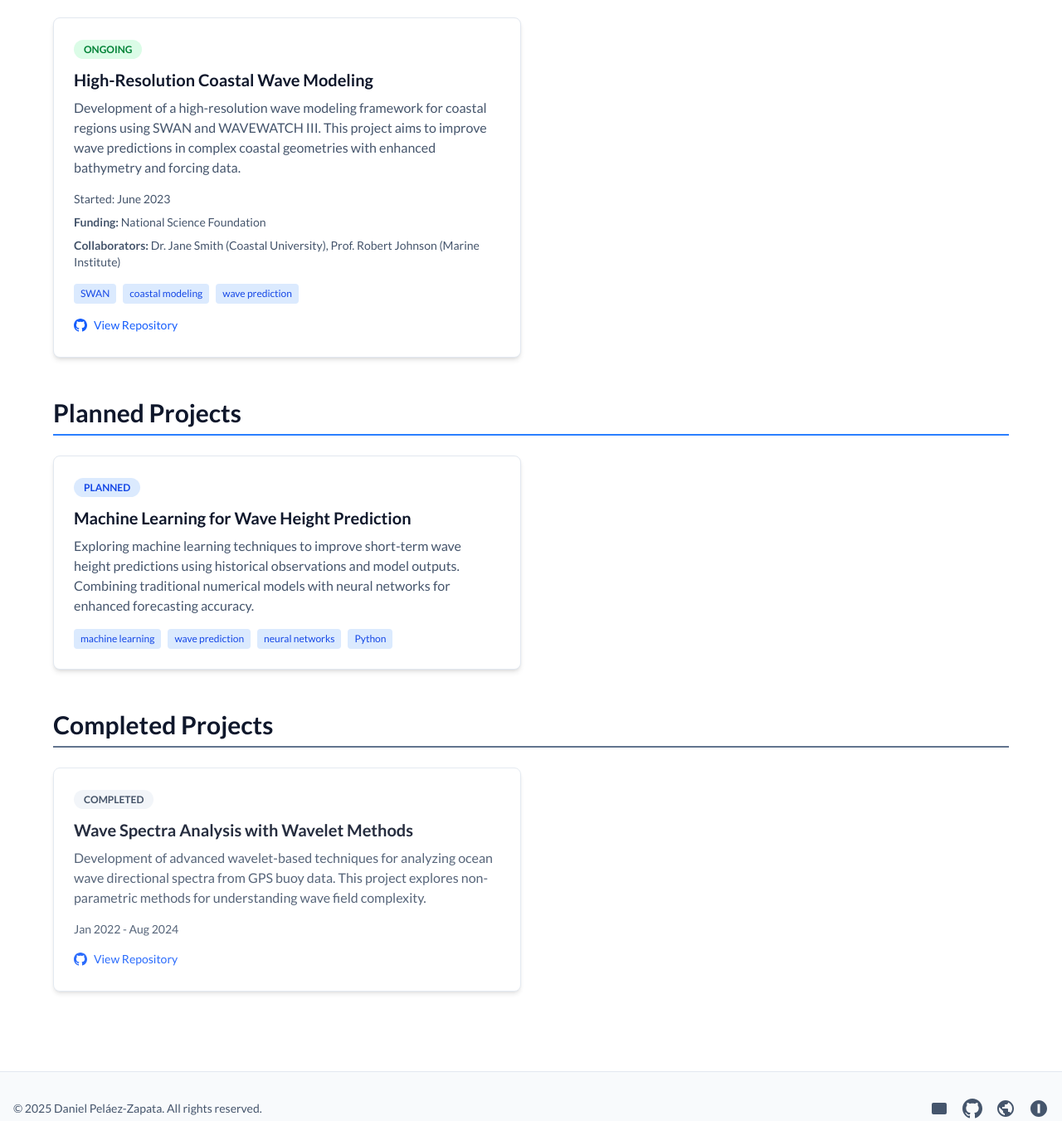
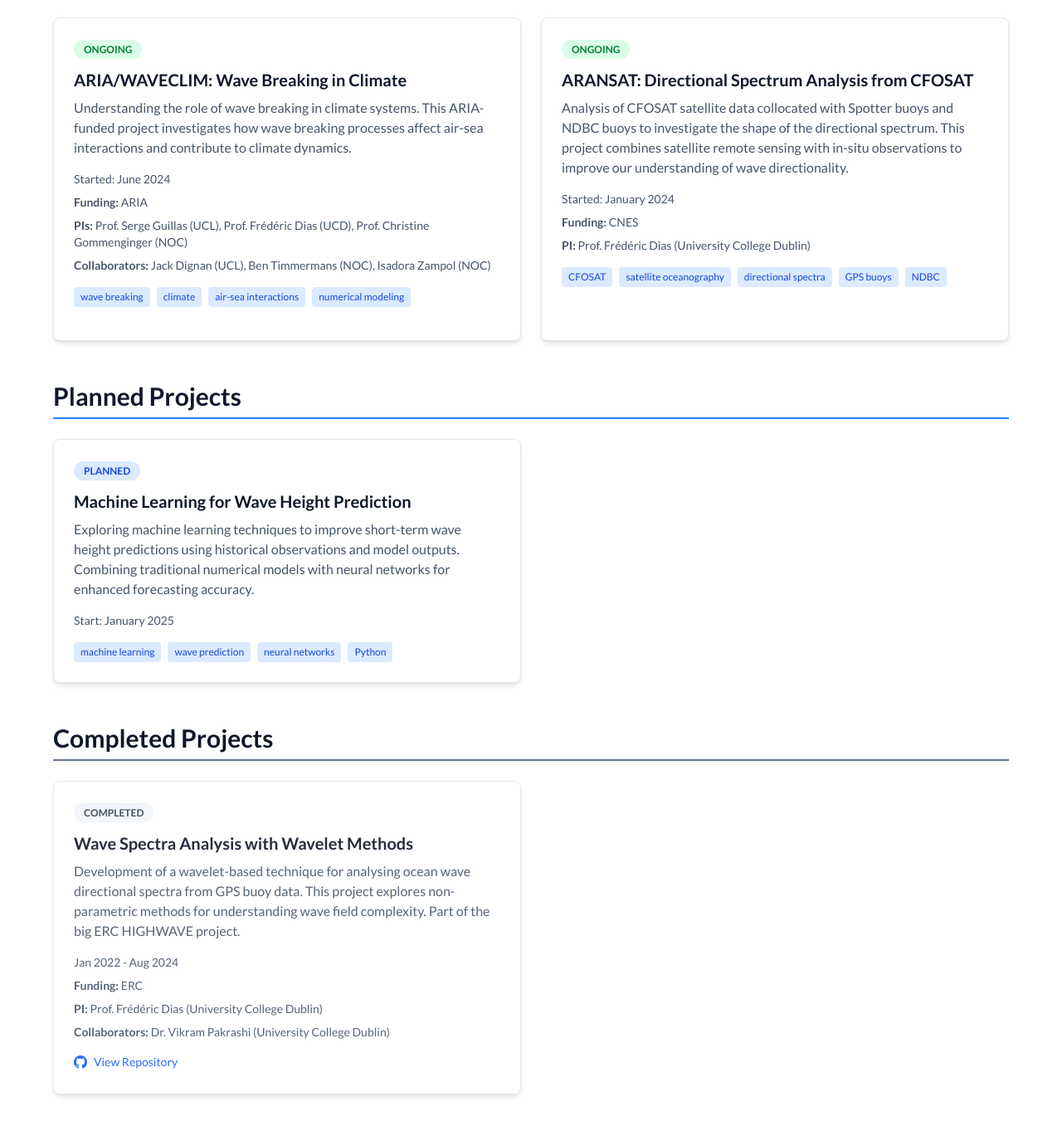
Before and after one commit to dspelaez/dspelaez.github.io, an Astro site: page /projects in a window 1280 px wide. Shown: the part 317-1668 px from the top of the page at 83% size. Built offline with nearby package versions, Linux system fonts and the light colour scheme; Astro itself is replaced by a stand-in of ours; some packages are replaced by stand-ins of ours.

Commit message:
project section completed

```diff
--- a/src/components/sections/Projects.astro
+++ b/src/components/sections/Projects.astro
@@ -72,6 +72,11 @@ const statusStyles = {
                     <strong>Funding:</strong> {project.data.funding}
                   </p>
                 )}
+                {project.data.principalInvestigators && project.data.principalInvestigators.length > 0 && (
+                  <p class="text-sm text-slate-600 dark:text-slate-400">
+                    <strong>PI{project.data.principalInvestigators.length > 1 ? 's' : ''}:</strong> {project.data.principalInvestigators.join(', ')}
+                  </p>
+                )}
                 {project.data.collaborators && project.data.collaborators.length > 0 && (
                   <p class="text-sm text-slate-600 dark:text-slate-400">
                     <strong>Collaborators:</strong> {project.data.collaborators.join(', ')}
--- a/src/content/config.ts
+++ b/src/content/config.ts
@@ -27,6 +27,7 @@ const projects = defineCollection({
     status: z.enum(['ongoing', 'planned', 'completed']),
     startDate: z.date(),
     endDate: z.date().optional(),
+    principalInvestigators: z.array(z.string()).optional(),
     collaborators: z.array(z.string()).optional(),
     funding: z.string().optional(),
     tags: z.array(z.string()),
--- /dev/null
+++ b/src/content/projects/aransat.md
@@ -0,0 +1,43 @@
+---
+title: "ARANSAT: Directional Spectrum Analysis from CFOSAT"
+description: "Analysis of CFOSAT satellite data collocated with Spotter buoys and NDBC buoys to investigate the shape of the directional spectrum. This project combines satellite remote sensing with in-situ observations to improve our understanding of wave directionality."
+status: "ongoing"
+startDate: 2024-01-01
+principalInvestigators:
+  - "Prof. Frédéric Dias (University College Dublin)"
+funding: "CNES"
+tags:
+  - "CFOSAT"
+  - "satellite oceanography"
+  - "directional spectra"
+  - "GPS buoys"
+  - "NDBC"
+featured: true
+---
+
+## Project Overview
+
+The ARANSAT project, funded by CNES (Centre National d'Études Spatiales), focuses on analysing directional wave spectra using data from the CFOSAT satellite mission. By collocating satellite observations with measurements from Spotter buoys and NDBC (National Data Buoy Center) buoys, we aim to validate and improve our understanding of wave directionality from space-borne instruments.
+
+## Objectives
+
+- Collocate CFOSAT observations with in-situ buoy measurements
+- Analyse the shape and characteristics of directional spectra from multiple data sources
+- Validate satellite-derived directional information against ground truth
+- Assess the performance of CFOSAT's wave scatterometer (SWIM) for directional spectrum estimation
+
+## Methodology
+
+The project combines:
+- **CFOSAT SWIM data**: Satellite-based wave measurements
+- **Spotter buoys**: GPS-based wave monitoring systems
+- **NDBC buoys**: Traditional moored buoy observations
+- **Statistical analysis**: Comparison and validation of directional distributions
+
+## Significance
+
+This work contributes to:
+- Improved validation of satellite wave products
+- Better understanding of directional wave field variability
+- Enhanced calibration of remote sensing instruments
+- Development of operational satellite-based wave monitoring systems
--- a/src/content/projects/coastal-wave-modeling.md
+++ b/src/content/projects/coastal-wave-modeling.md
@@ -1,27 +1,25 @@
 ---
-title: "High-Resolution Coastal Wave Modeling"
-description: "Development of a high-resolution wave modeling framework for coastal regions using SWAN and WAVEWATCH III. This project aims to improve wave predictions in complex coastal geometries with enhanced bathymetry and forcing data."
+title: "ARIA/WAVECLIM: Wave Breaking in Climate"
+description: "Understanding the role of wave breaking in climate systems. This ARIA-funded project investigates how wave breaking processes affect air-sea interactions and contribute to climate dynamics."
 status: "ongoing"
-startDate: 2023-06-01
+startDate: 2024-06-01
+principalInvestigators:
+  - "Prof. Serge Guillas (UCL)"
+  - "Prof. Frédéric Dias (UCD)"
+  - "Prof. Christine Gommenginger (NOC)"
 collaborators:
-  - "Dr. Jane Smith (Coastal University)"
-  - "Prof. Robert Johnson (Marine Institute)"
-funding: "National Science Foundation"
+  - Jack Dignan (UCL)
+  - Ben Timmermans (NOC)
+  - Isadora Zampol (NOC)
+funding: "ARIA"
 tags:
-  - "SWAN"
-  - "coastal modeling"
-  - "wave prediction"
-repo: "https://github.com/dspelaez/coastal-wave-model"
+  - "wave breaking"
+  - "climate"
+  - "air-sea interactions"
+  - "numerical modeling"
 featured: true
 ---
 
 ## Project Overview
 
-This ongoing research project focuses on developing an advanced wave modeling system for coastal environments...
-
-## Objectives
-
-- Implement high-resolution nested grids
-- Integrate real-time meteorological forcing
-- Validate against buoy and satellite observations
-- Develop operational forecasting capabilities
+This ongoing research project, funded by ARIA, focuses on understanding the role of wave breaking in climate systems. Wave breaking is a crucial process that mediates energy, momentum, and mass transfer between the ocean and atmosphere, but its representation in climate models remains challenging.
--- a/src/content/projects/wave-spectra-analysis.md
+++ b/src/content/projects/wave-spectra-analysis.md
@@ -1,13 +1,14 @@
 ---
 title: "Wave Spectra Analysis with Wavelet Methods"
-description: "Development of advanced wavelet-based techniques for analyzing ocean wave directional spectra from GPS buoy data. This project explores non-parametric methods for understanding wave field complexity."
+description: "Development of a wavelet-based technique for analysing ocean wave directional spectra from GPS buoy data. This project explores non-parametric methods for understanding wave field complexity. Part of the big ERC HIGHWAVE project."
 status: "completed"
 startDate: 2022-01-01
 endDate: 2024-08-01
+principalInvestigators:
+  - "Prof. Frédéric Dias (University College Dublin)"
 collaborators:
-  - "Prof. Frédéric Dias (University College Dublin)"
   - "Dr. Vikram Pakrashi (University College Dublin)"
-funding: "Irish Research Council"
+funding: "ERC"
 tags:
   - "wavelets"
   - "directional spectra"
@@ -19,7 +20,7 @@ featured: false
 
 ## Project Overview
 
-This research project developed novel wavelet-based methods for analyzing ocean wave directional spectra. Traditional methods often rely on parametric assumptions about the shape of the directional distribution, which may not capture the full complexity of real ocean wave fields.
+This research project was part of the ERC HIGHWAVE project and developed novel wavelet-based methods for analyzing ocean wave directional spectra. Traditional methods often rely on parametric assumptions about the shape of the directional distribution, which may not capture the full complexity of real ocean wave fields.
 
 ## Key Objectives
 
@@ -44,14 +45,14 @@ The project utilized:
 
 ## Publications
 
-1. Peláez-Zapata, D., Pakrashi, V., & Dias, F. (2024). *Ocean Wave Directional Distribution from GPS Buoy Observations*. JAOT.
+1. Peláez-Zapata, D., Pakrashi, V., & Dias, F. (2024). *Ocean Wave Directional Distribution from GPS Buoy Observations*. JTECH.
 
 ## Code and Data
 
 Project code available on GitHub. Includes:
 - Wavelet transformation routines
 - Directional spectrum estimation
-- Visualization tools
+- Visualisation tools
 - Example datasets
 
 ## Impact
--- a/src/pages/projects/index.astro
+++ b/src/pages/projects/index.astro
@@ -78,6 +78,11 @@ const completedProjects = sortedProjects.filter(p => p.data.status === 'complete
                         <strong>Funding:</strong> {project.data.funding}
                       </p>
                     )}
+                    {project.data.principalInvestigators && project.data.principalInvestigators.length > 0 && (
+                      <p class="text-slate-600 dark:text-slate-400">
+                        <strong>PI{project.data.principalInvestigators.length > 1 ? 's' : ''}:</strong> {project.data.principalInvestigators.join(', ')}
+                      </p>
+                    )}
                     {project.data.collaborators && project.data.collaborators.length > 0 && (
                       <p class="text-slate-600 dark:text-slate-400">
                         <strong>Collaborators:</strong> {project.data.collaborators.join(', ')}
@@ -135,6 +140,27 @@ const completedProjects = sortedProjects.filter(p => p.data.status === 'complete
                     {project.data.description}
                   </p>
 
+                  <div class="space-y-2 mb-4 text-sm">
+                    <p class="text-slate-600 dark:text-slate-400">
+                      Start: {project.data.startDate.toLocaleDateString('en-US', { year: 'numeric', month: 'long' })}
+                    </p>
+                    {project.data.funding && (
+                      <p class="text-slate-600 dark:text-slate-400">
+                        <strong>Funding:</strong> {project.data.funding}
+                      </p>
+                    )}
+                    {project.data.principalInvestigators && project.data.principalInvestigators.length > 0 && (
+                      <p class="text-slate-600 dark:text-slate-400">
+                        <strong>PI{project.data.principalInvestigators.length > 1 ? 's' : ''}:</strong> {project.data.principalInvestigators.join(', ')}
+                      </p>
+                    )}
+                    {project.data.collaborators && project.data.collaborators.length > 0 && (
+                      <p class="text-slate-600 dark:text-slate-400">
+                        <strong>Collaborators:</strong> {project.data.collaborators.join(', ')}
+                      </p>
+                    )}
+                  </div>
+
                   {project.data.tags && project.data.tags.length > 0 && (
                     <div class="flex flex-wrap gap-2">
                       {project.data.tags.map((tag) => (
@@ -171,9 +197,26 @@ const completedProjects = sortedProjects.filter(p => p.data.status === 'complete
                     {project.data.description}
                   </p>
 
-                  <div class="text-sm text-slate-600 dark:text-slate-400 mb-4">
-                    {project.data.startDate.toLocaleDateString('en-US', { year: 'numeric', month: 'short' })}
-                    {project.data.endDate && ` - ${project.data.endDate.toLocaleDateString('en-US', { year: 'numeric', month: 'short' })}`}
+                  <div class="space-y-2 mb-4 text-sm">
+                    <p class="text-slate-600 dark:text-slate-400">
+                      {project.data.startDate.toLocaleDateString('en-US', { year: 'numeric', month: 'short' })}
+                      {project.data.endDate && ` - ${project.data.endDate.toLocaleDateString('en-US', { year: 'numeric', month: 'short' })}`}
+                    </p>
+                    {project.data.funding && (
+                      <p class="text-slate-600 dark:text-slate-400">
+                        <strong>Funding:</strong> {project.data.funding}
+                      </p>
+                    )}
+                    {project.data.principalInvestigators && project.data.principalInvestigators.length > 0 && (
+                      <p class="text-slate-600 dark:text-slate-400">
+                        <strong>PI{project.data.principalInvestigators.length > 1 ? 's' : ''}:</strong> {project.data.principalInvestigators.join(', ')}
+                      </p>
+                    )}
+                    {project.data.collaborators && project.data.collaborators.length > 0 && (
+                      <p class="text-slate-600 dark:text-slate-400">
+                        <strong>Collaborators:</strong> {project.data.collaborators.join(', ')}
+                      </p>
+                    )}
                   </div>
 
                   {project.data.repo && (
```
